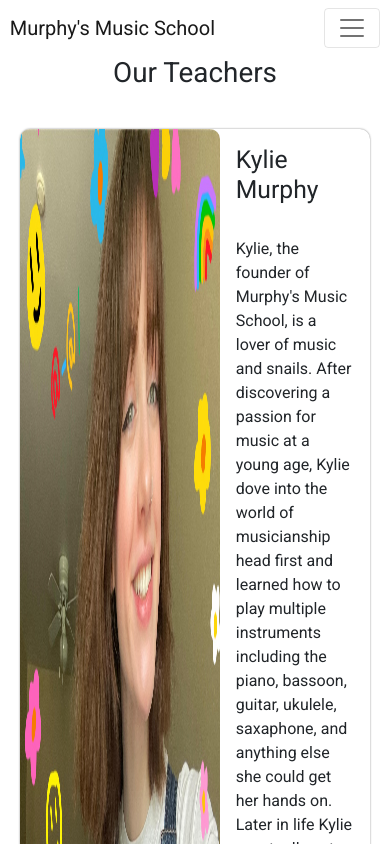
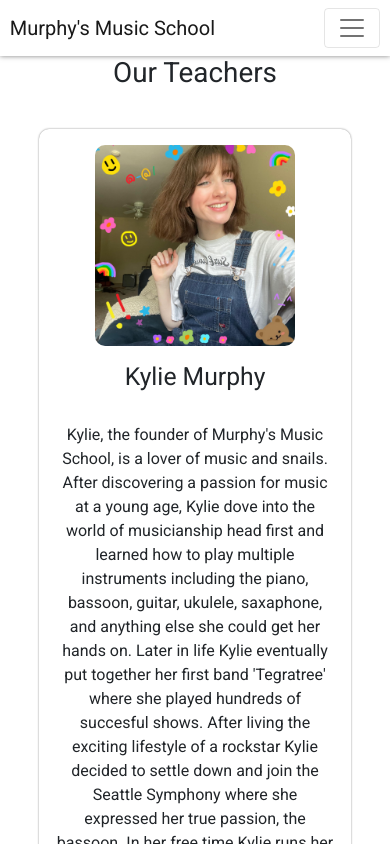
Before and after one commit to ColinJhEdwards/murphy-music-school, a React (Create React App) app: page /ourteachers in a window 390 px wide. Shown: the top 844 px of the page. Built offline with nearby package versions, Linux system fonts and the light colour scheme.

Commit message:
added media queries for teachercards

```diff
--- a/src/components/Nav.js
+++ b/src/components/Nav.js
@@ -6,7 +6,7 @@ import { Link } from "react-router-dom";
 const NavStuff = () => {
   return (
     <StyledNav>
-      <Navbar bg="none" expand="sm">
+      <Navbar bg="none" expand="sm" className="noov">
         <Navbar.Brand href="#home">Murphy's Music School</Navbar.Brand>
         <Navbar.Toggle aria-controls="responsive-navbar-nav" />
         <Navbar.Collapse id="responsive-navbar-nav">
@@ -34,8 +34,11 @@ const NavStuff = () => {
 };
 
 const StyledNav = styled.div`
-  width: 95%;
-  margin: auto;
+  box-shadow: 0px 0px 5px rgba(0, 0, 0, 0.5);
+  .noov {
+    width: 95%;
+    margin: auto;
+  }
 `;
 
 export default NavStuff;
--- a/src/components/TeacherCard.js
+++ b/src/components/TeacherCard.js
@@ -39,6 +39,19 @@ const Card = styled(motion.div)`
       margin: 1rem 1rem;
     }
   }
+  @media (max-width: 414px) {
+    flex-direction: column;
+    text-align: center;
+    img {
+      margin-top: 1rem;
+    }
+    .info {
+      h2,
+      p {
+        align-self: center;
+      }
+    }
+  }
 `;
 
 export default TeacherCard;
```
